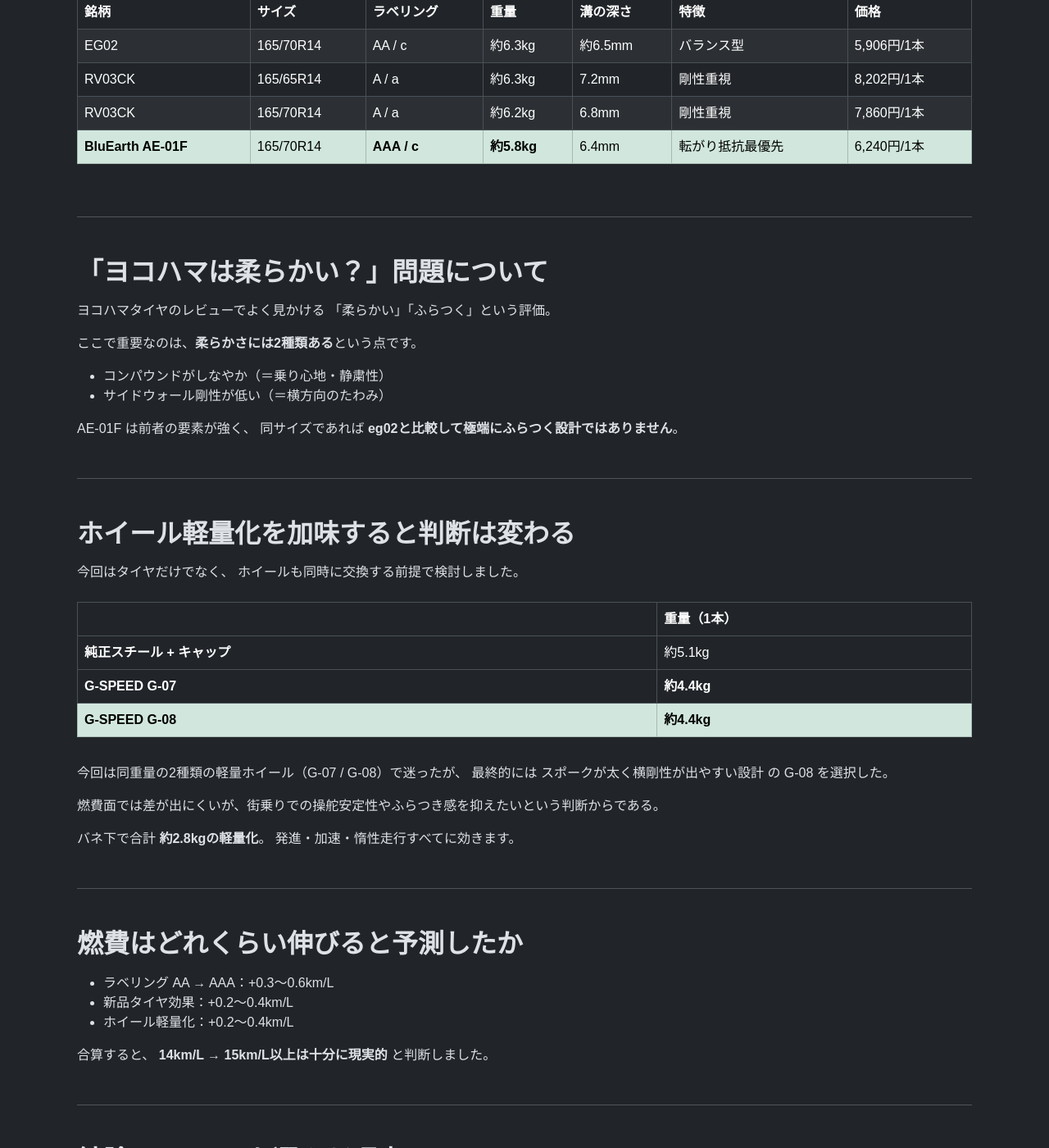
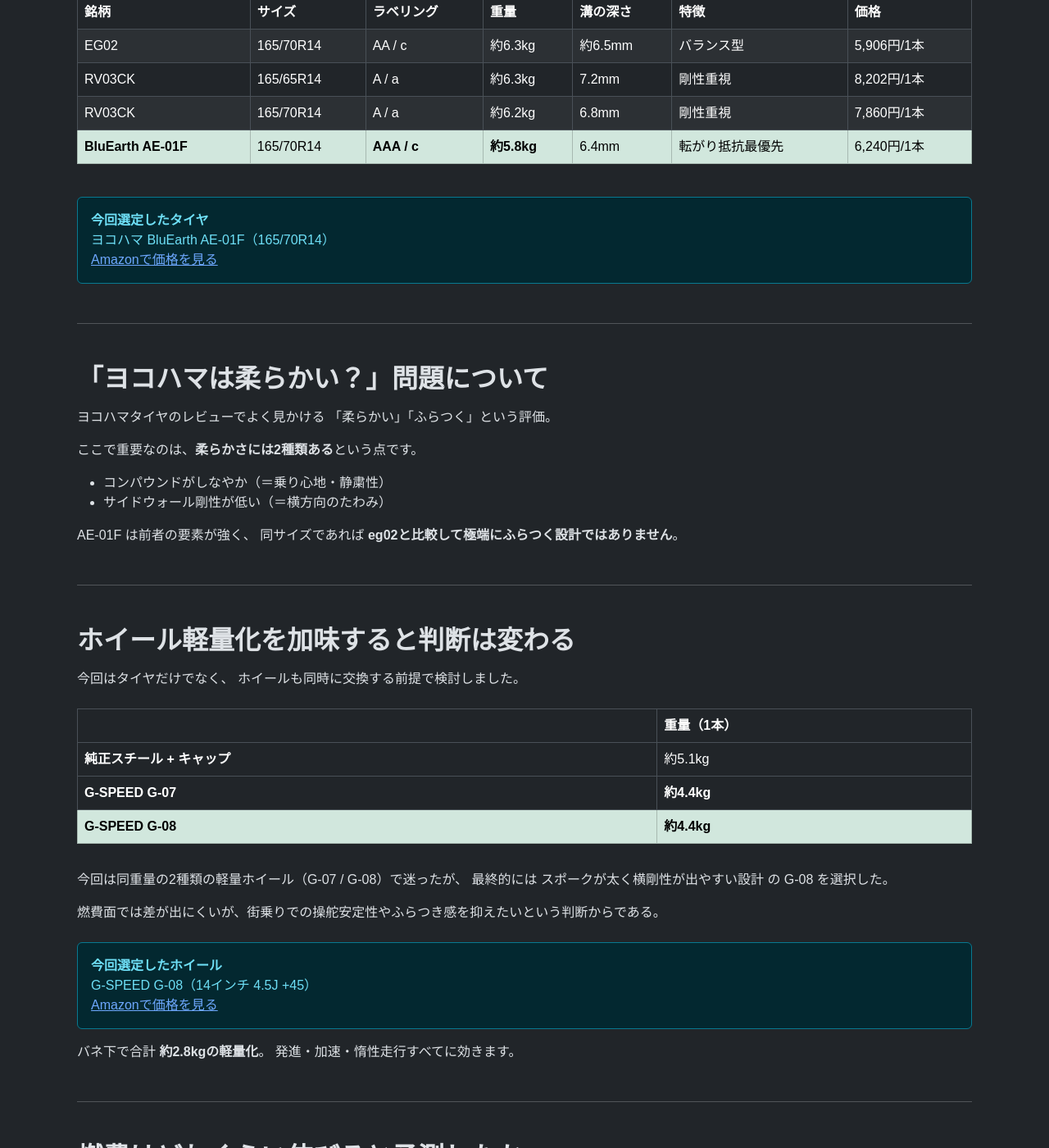
Before and after one commit to funyapar-org/fuel-lab, a Jekyll site: the page built from _solio/fuel-optimization-by-tire.md, in a window 1280 px wide and 1400 px high, scrolled down 1564 px. Shown: the whole window at 82% size. Built offline with Jekyll 4.4.1, drawn with Linux system fonts in a browser that asks for light colours.

Commit message:
fuel-optimization-by-tire.md を更新

```diff
--- a/_solio/fuel-optimization-by-tire.md
+++ b/_solio/fuel-optimization-by-tire.md
@@ -169,6 +169,12 @@
         </tbody>
       </table>
     </div>
+
+    <div class="alert alert-info mt-4">
+      <strong>今回選定したタイヤ</strong><br>
+      ヨコハマ BluEarth AE-01F（165/70R14）<br>
+      <a href="https://amzn.to/48BazCS" target="_blank" rel="noopener sponsored">Amazonで価格を見る</a>
+    </div>
   </section>
 
   <hr>
@@ -240,6 +246,12 @@
       燃費面では差が出にくいが、街乗りでの操舵安定性やふらつき感を抑えたいという判断からである。
     </p>
 
+    <div class="alert alert-info mt-4">
+      <strong>今回選定したホイール</strong><br>
+      G-SPEED G-08（14インチ 4.5J +45）<br>
+      <a href="https://amzn.to/427H4Fc" target="_blank" rel="noopener sponsored">Amazonで価格を見る</a>
+    </div>
+
     <p class="mt-3">
       バネ下で合計 <strong>約2.8kgの軽量化</strong>。
       発進・加速・惰性走行すべてに効きます。
```
